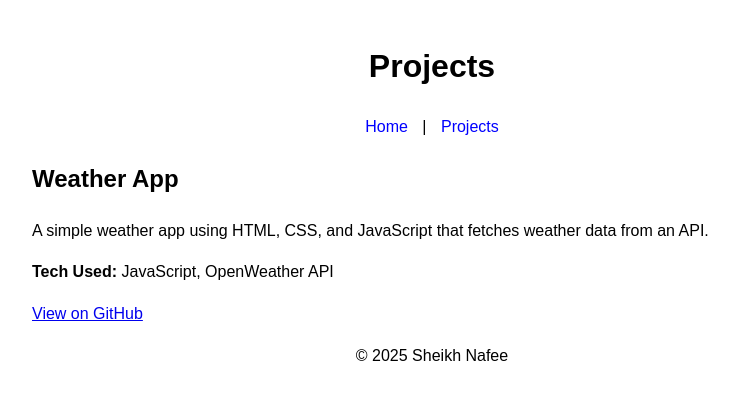
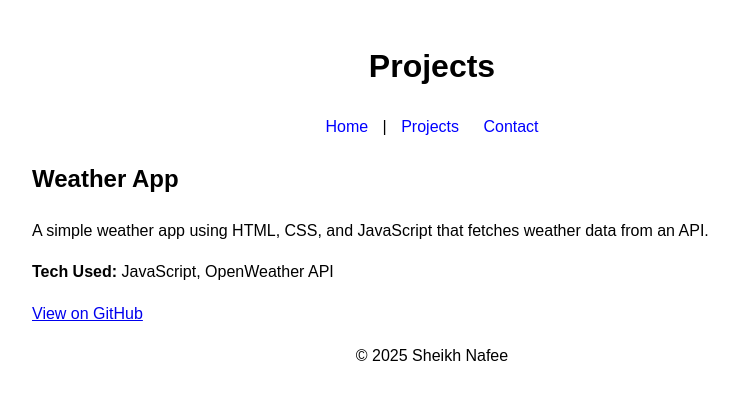
Before and after one commit to Sheikh-Nafee/sheikh-nafee.github.io, a plain HTML site: page projects.html in a window 1280 px wide. Shown: the whole page, without its empty margins (208-947 px from the left). Drawn offline with Linux system fonts and the light colour scheme.

Commit message:
Update projects.html

```diff
--- a/projects.html
+++ b/projects.html
@@ -11,6 +11,7 @@
     <nav>
       <a href="index.html">Home</a> |
       <a href="projects.html">Projects</a>
+      <a href="mailto:nafeerahman@gmail.com">Contact</a>
     </nav>
   </header>
 
```
